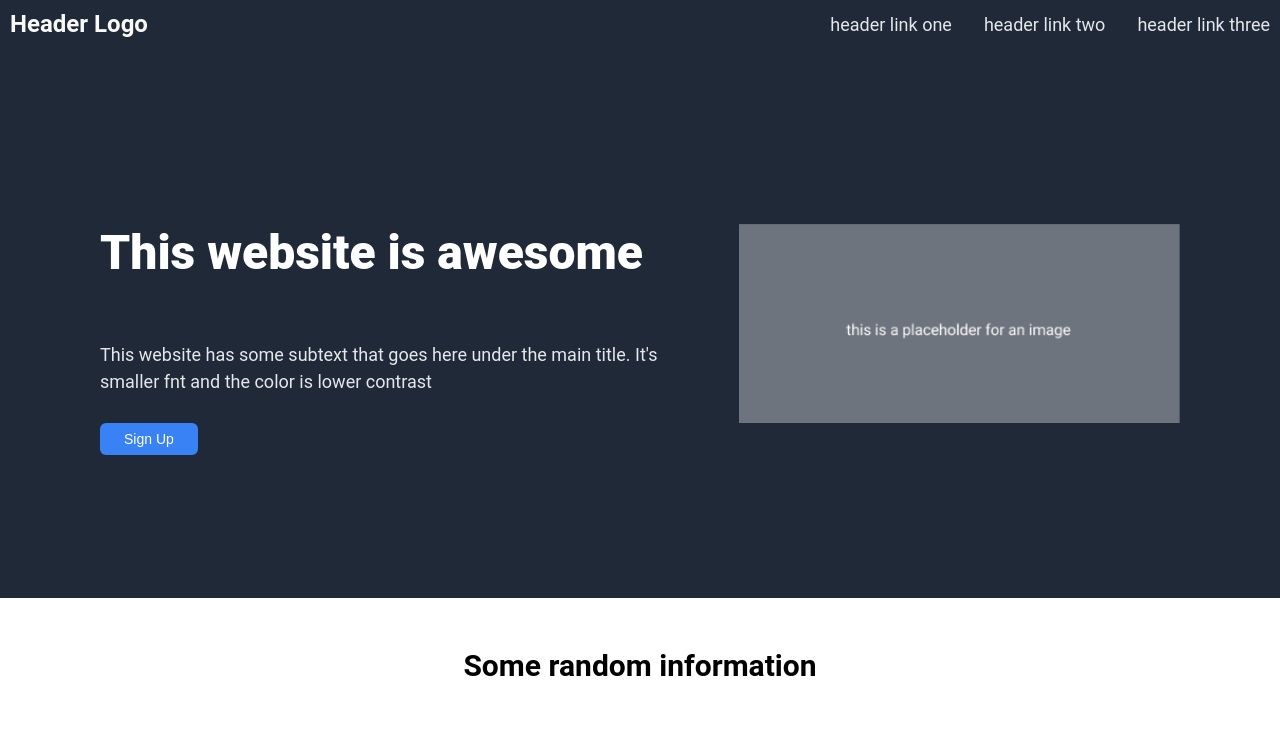
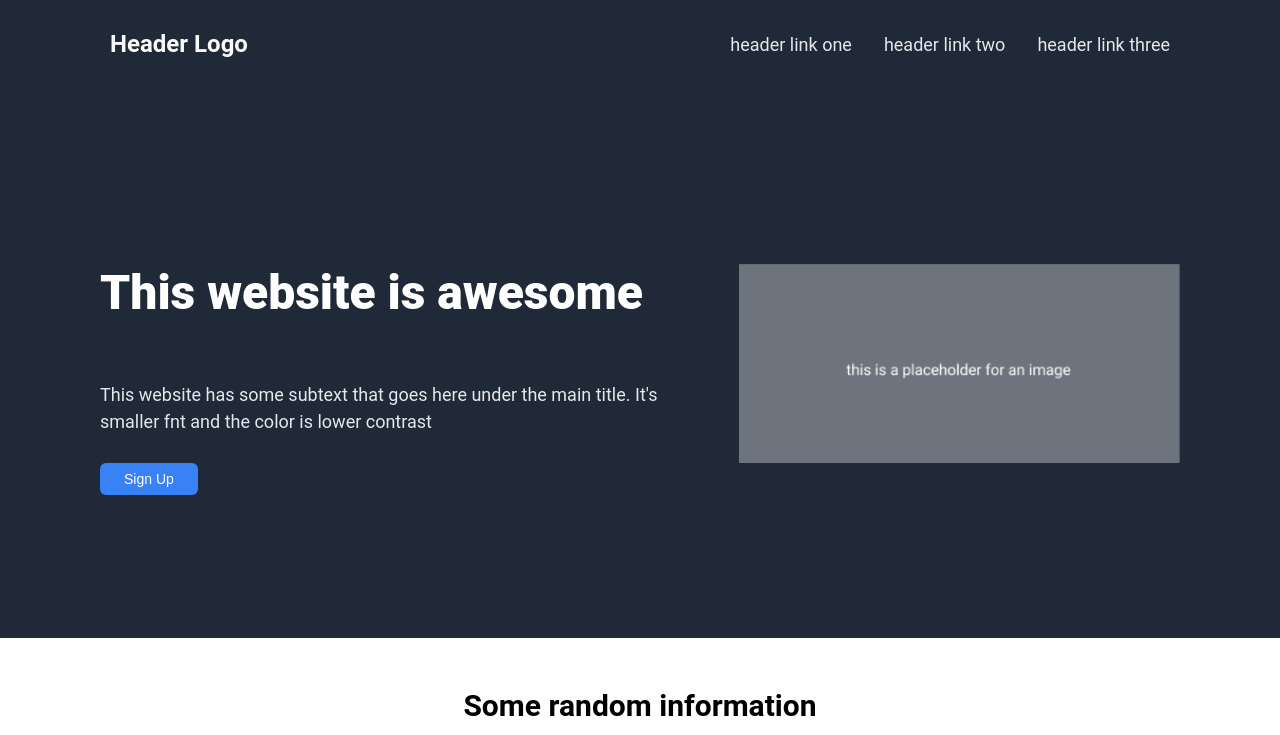
Before and after one commit to kstanley11/Odin-Web-Design, a plain HTML site: page index.html in a window 1280 px wide. Shown: the top 735 px of the page. Drawn offline with Linux system fonts and the light colour scheme.

Commit message:
Move margins for header in 75px

```diff
--- a/styles.css
+++ b/styles.css
@@ -5,6 +5,7 @@ body {
   display: flex;
   flex-direction: column;
   justify-content: space-between;
+
 }
 
 html,
@@ -28,8 +29,7 @@ body {
     display: flex;
     align-items: center;
     justify-content: space-between;
-    padding: 10px;
-    /* margin: 0 100px; */
+    margin: 20px 100px;
     }
 
 .top-content {
@@ -39,7 +39,7 @@ body {
     padding: 75px 100px;
     gap: 50px;
     height: 400px;
-    max-width:1200px;
+    max-width:1100px;
     margin: 0 auto;
  }
 
```
